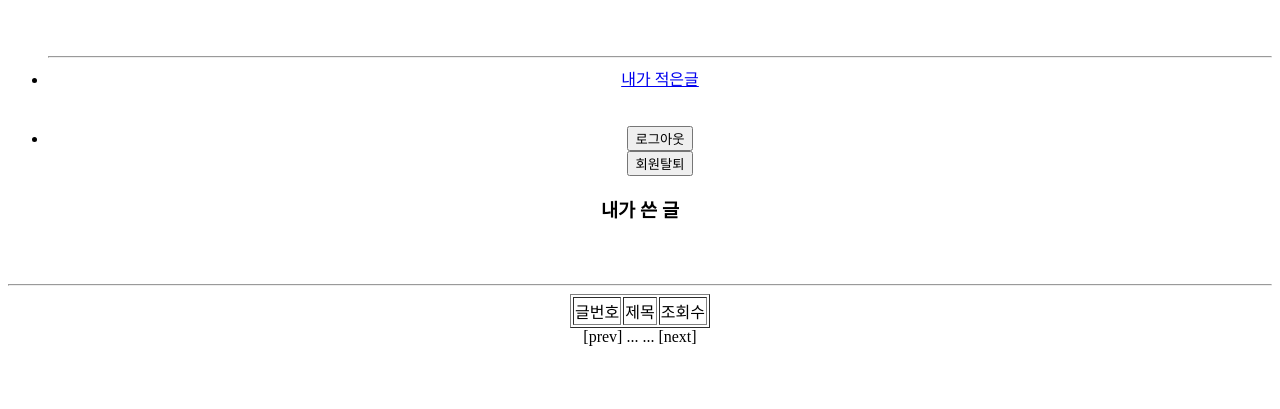
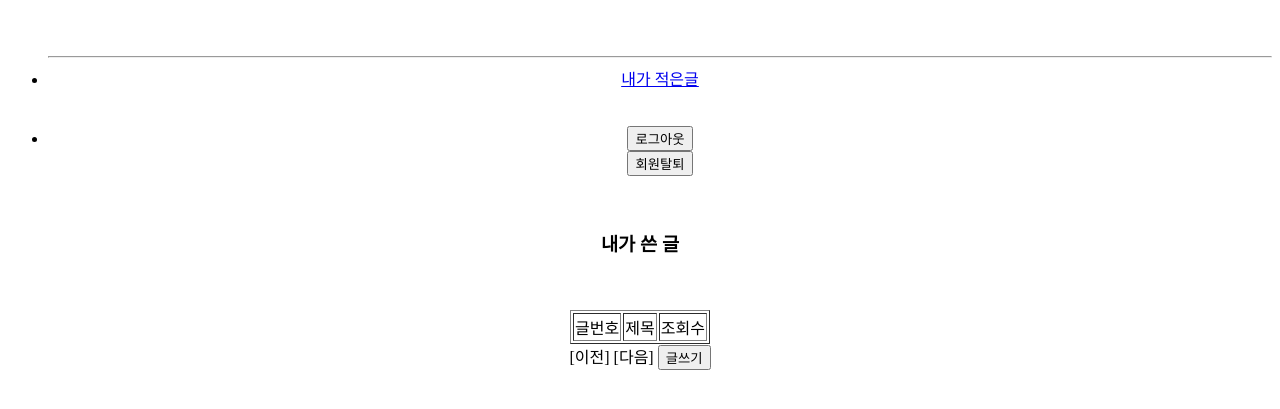
Before and after one commit to AwesomeDni/Web_Team_Project, a PHP site: page /mypage.php in a window 1280 px wide. Shown: the part 260-669 px from the top of the page. Run offline with PHP 8.4, Linux system fonts and the light colour scheme; the visitor is signed in with stand-in values (Sample User, id 1); data comes from the database, SQL or seed files in the repository.

Commit message:
2020.02.13 마이페이지-페이징 수정,부트스트랩 적용태그추가 -kimhyejin-

```diff
--- a/mypagelist.php
+++ b/mypagelist.php
@@ -6,10 +6,11 @@
 </head>
 <body>
     <!--내가 쓴글-->
-    <section>
+    <div class="list table table-bordered">
         <center>
+            <br>
             <h3>내가 쓴 글</h3>
-            <br><br><hr>
+            <br><br>
             <article>
                 <?php
                 # DB연결
@@ -67,40 +68,42 @@
                 }
                 ?>
                 </table>
+                <!-- 페이징 -->
+            <span class="paging">
                 <?php
-
                 // 페이지번호 & 블럭 설정
                 $first_page = (($block - 1) * $block_set) + 1; // 첫번째 페이지번호
                 $last_page = min ($total_page, $block * $block_set); // 마지막 페이지번호
-
                 $prev_page = $page - 1; // 이전페이지
                 $next_page = $page + 1; // 다음페이지
-
                 $prev_block = $block - 1; // 이전블럭
                 $next_block = $block + 1; // 다음블럭
-
                 // 이전블럭을 블럭의 마지막으로 하려면...
                 $prev_block_page = $prev_block * $block_set; // 이전블럭 페이지번호
                 // 이전블럭을 블럭의 첫페이지로 하려면...
                 //$prev_block_page = $prev_block * $block_set - ($block_set - 1);
                 $next_block_page = $next_block * $block_set - ($block_set - 1); // 다음블럭 페이지번호
-
                 // 페이징 화면
-                print ($prev_page > 0) ? "<a href='".$_SERVER['PHP_SELF']."?page=$prev_page'>[prev]</a> " : "[prev] ";
-                print ($prev_block > 0) ? "<a href='".$_SERVER['PHP_SELF']."?page=$prev_block_page'>...</a> " : "... ";
+                if(isset($key)) // 검색 키워드가 있을시
+                {   print ($prev_block > 0) ? "<a href='".$_SERVER['PHP_SELF']."?search=$key&category=$category&page=$prev_block_page'>[이전]</a> " : "[이전] ";   }
+                else // 아니면
+                {   print ($prev_block > 0) ? "<a href='".$_SERVER['PHP_SELF']."?category=$category&page=$prev_block_page'>[이전]</a> " : "[이전] ";   }
 
                 for ($i=$first_page; $i<=$last_page; $i++)
-                {   print ($i != $page) ? "<a href='".$_SERVER['PHP_SELF']."?page=$i'>$i</a> " : "<b>$i</b> ";
+                {   if(isset($key)) // 검색 키워드가 있을시
+                    {   print ($i != $page) ? "<a href='".$_SERVER['PHP_SELF']."?search=$key&category=$category&page=$i'>$i</a> " : "<b>$i</b> ";   }
+                    else // 아니면
+                    {   print ($i != $page) ? "<a href='".$_SERVER['PHP_SELF']."?category=$category&page=$i'>$i</a> " : "<b>$i</b> ";   }
+
                 }
+                if(isset($key)) // 검색 키워드가 있을시
+                {   print ($next_page <= $total_page) ? "<a href='".$_SERVER['PHP_SELF']."?search=$key&category=$category&page=$next_block_page'>[다음]</a>" : "[다음]";    }
+                else // 아니면
+                {   print ($next_page <= $total_page) ? "<a href='".$_SERVER['PHP_SELF']."?category=$category&page=$next_block_page'>[다음]</a>" : "[다음]";    }
 
-                print ($next_block <= $total_block) ? "<a href='".$_SERVER['PHP_SELF']."?page=$next_block_page'>...</a> " : "... ";
-                print ($next_page <= $total_page) ? "<a href='".$_SERVER['PHP_SELF']."?page=$next_page'>[next]</a>" : "[next]";
                 ?>
-                </body>
-                </html>
-
-            </article>
-        </center>
-    </sction>
+            </span>
+            <button onclick="location.href='insert.php'" class="info">글쓰기</button>
+    </div>
 </body>
 </html>
```
